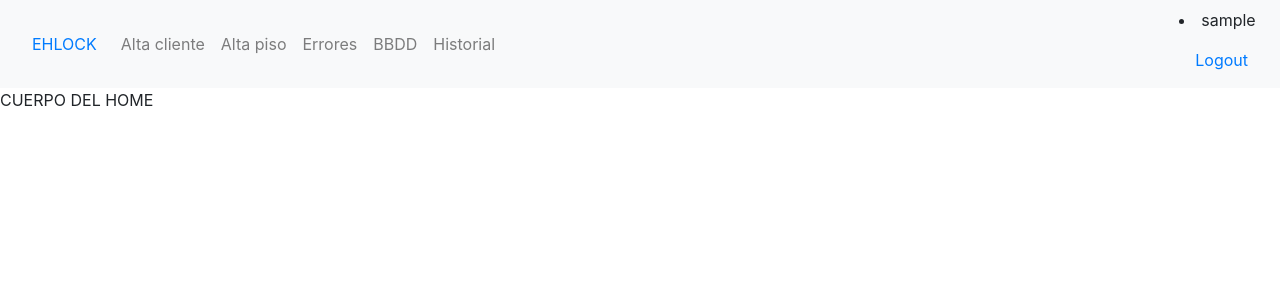
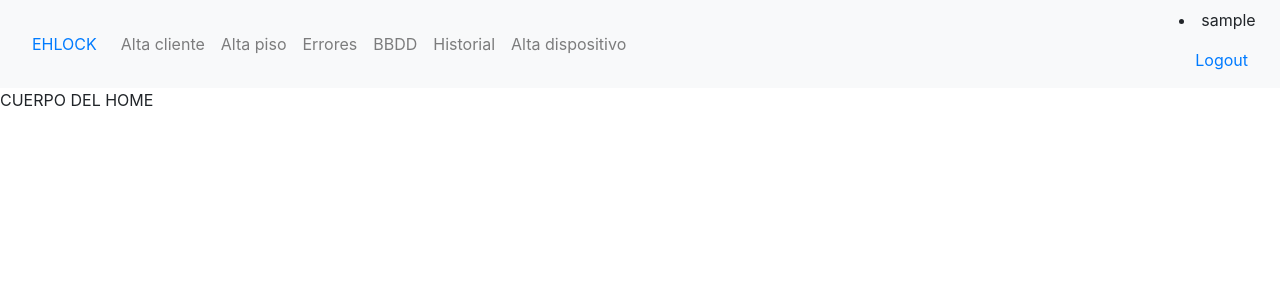
Before and after one commit to santiagofragiomoreno/TelServer2, a Django app: page /superadmin/ in a window 1280 px wide. Shown: the top 300 px of the page. Run offline with Django 3.2, Linux system fonts and the light colour scheme; the visitor is signed in with stand-in values (Sample User, id 1); some libraries are stand-ins or nearby versions.

Commit message:
admin-panel

```diff
--- /dev/null
+++ b/app/telrest/superadmin/templates/superadmin/altadispositivo.html
@@ -0,0 +1,4 @@
+{% extends "superadmin/base.html" %}
+  {% block content %}
+    <body>ALTA DE LOS DISPOSITIVOS</body>
+  {% endblock content%}
--- a/app/telrest/superadmin/templates/superadmin/base.html
+++ b/app/telrest/superadmin/templates/superadmin/base.html
@@ -29,9 +29,12 @@
       <li class="nav-item">
         <a class="nav-link" href="{% url 'bdowners' %}">BBDD</a>
       </li>
-        <li class="nav-item">
-          <a class="nav-link" href="{% url 'historial' %}">Historial</a>
-        </li>
+      <li class="nav-item">
+        <a class="nav-link" href="{% url 'historial' %}">Historial</a>
+      </li>
+      <li class="nav-item">
+        <a class="nav-link" href="{% url 'altadispositivo' %}">Alta dispositivo</a>
+      </li>
     </ul>
     <div class="login-container">
       <li>
--- a/app/telrest/superadmin/urls.py
+++ b/app/telrest/superadmin/urls.py
@@ -9,4 +9,5 @@ urlpatterns = [
     path('errores/', views.errores, name='errores'),
     path('bdowners/', views.bdowners, name='bdowners'),
     path('historial/', views.historial, name='historial'),
+    path('altadispositivo/', views.alta_dispositivo, name='altadispositivo'),
 ]
--- a/app/telrest/superadmin/views.py
+++ b/app/telrest/superadmin/views.py
@@ -43,6 +43,12 @@ def historial(request):
 
 
 @login_required
+def alta_dispositivo(request):
+    context = {}
+    return render(request, 'superadmin/altadispositivo.html', context)
+
+
+@login_required
 def logout_view(request):
     context = {}
     logout(request)
```
